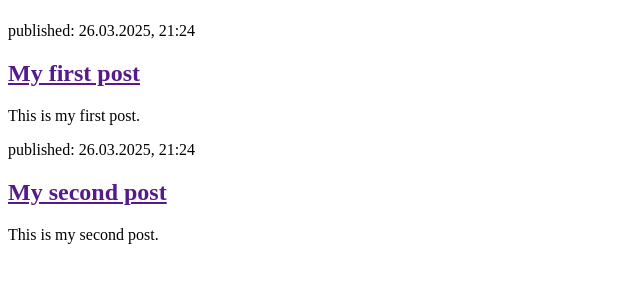
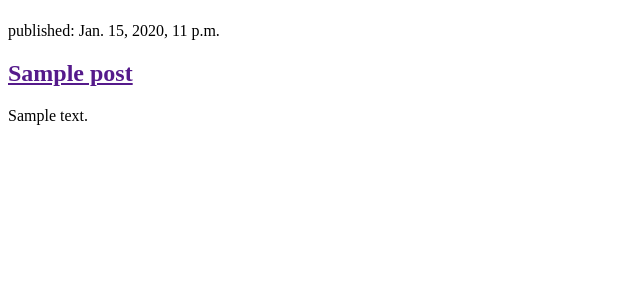
Before and after one commit to mirosgithub/Miros_blog, a Django app: page / in a window 1280 px wide. Shown: the part 58-358 px from the top of the page, without its empty margins (0-640 px from the left). Run offline with Django 5.2, Linux system fonts and the light colour scheme; tables that the repository leaves empty hold one stand-in row (values such as "Sample post").

Commit message:
feat(blog): display posts dynamically in the post list template

```diff
--- a/blog/templates/blog/post_list.html
+++ b/blog/templates/blog/post_list.html
@@ -7,15 +7,12 @@
     <header>
       <h1><a href="/">Miro's blog</a></h1>
     </header>
-    <article>
-      <time>published: 26.03.2025, 21:24</time>
-      <h2><a href="">My first post</a></h2>
-      <p>This is my first post.</p>
-    </article>
-    <article>
-      <time>published: 26.03.2025, 21:24</time>
-      <h2><a href="">My second post</a></h2>
-      <p>This is my second post.</p>
-    </article>
+    {% for post in posts %}
+      <article>
+        <time>published: {{ post.published_date }}</time>
+        <h2><a href="">{{ post.title }}</a></h2>
+        <p>{{ post.text|linebreaksbr }}</p>
+      </article>
+    {% endfor %}
   </body>
 </html>
```
